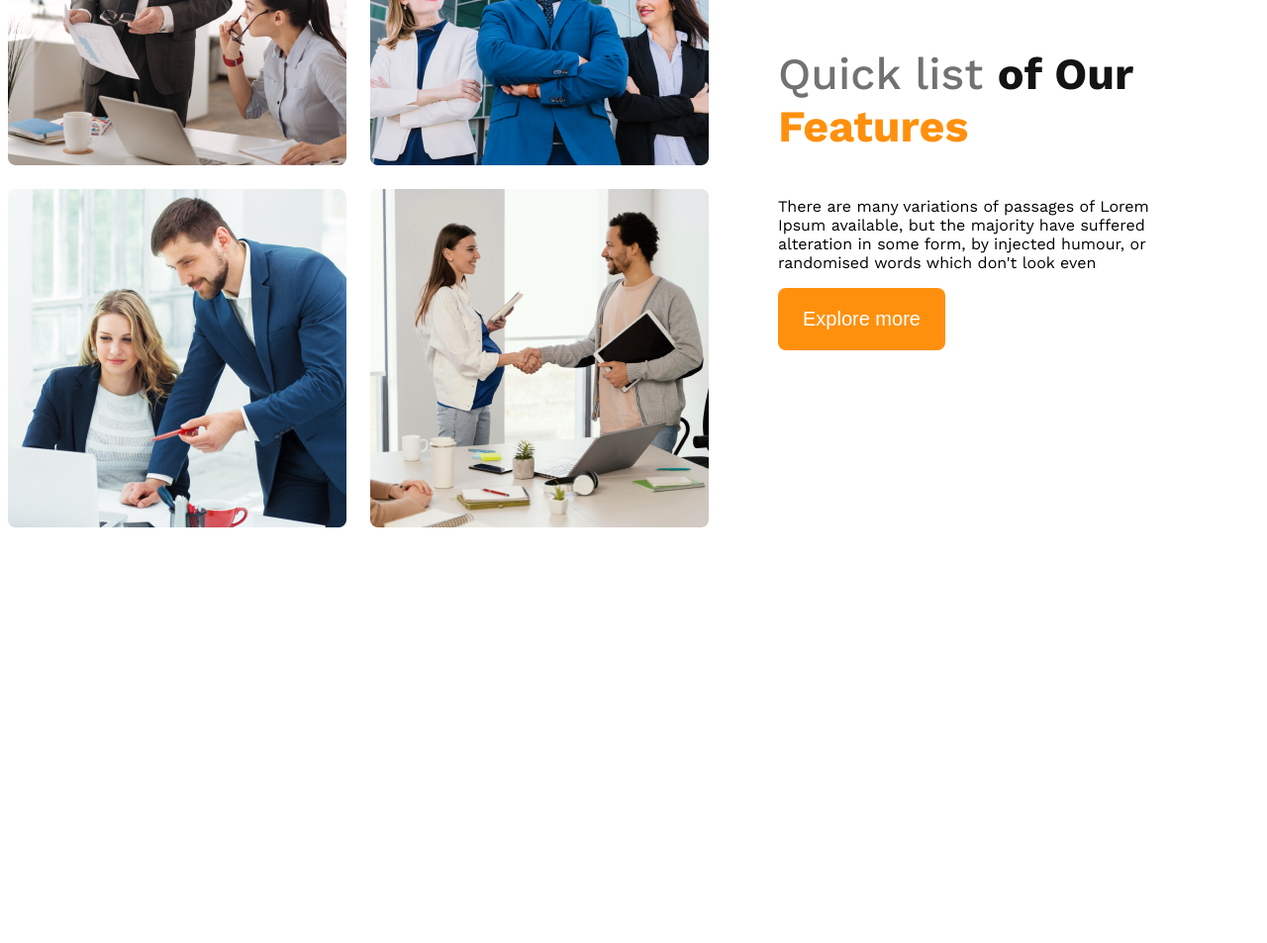
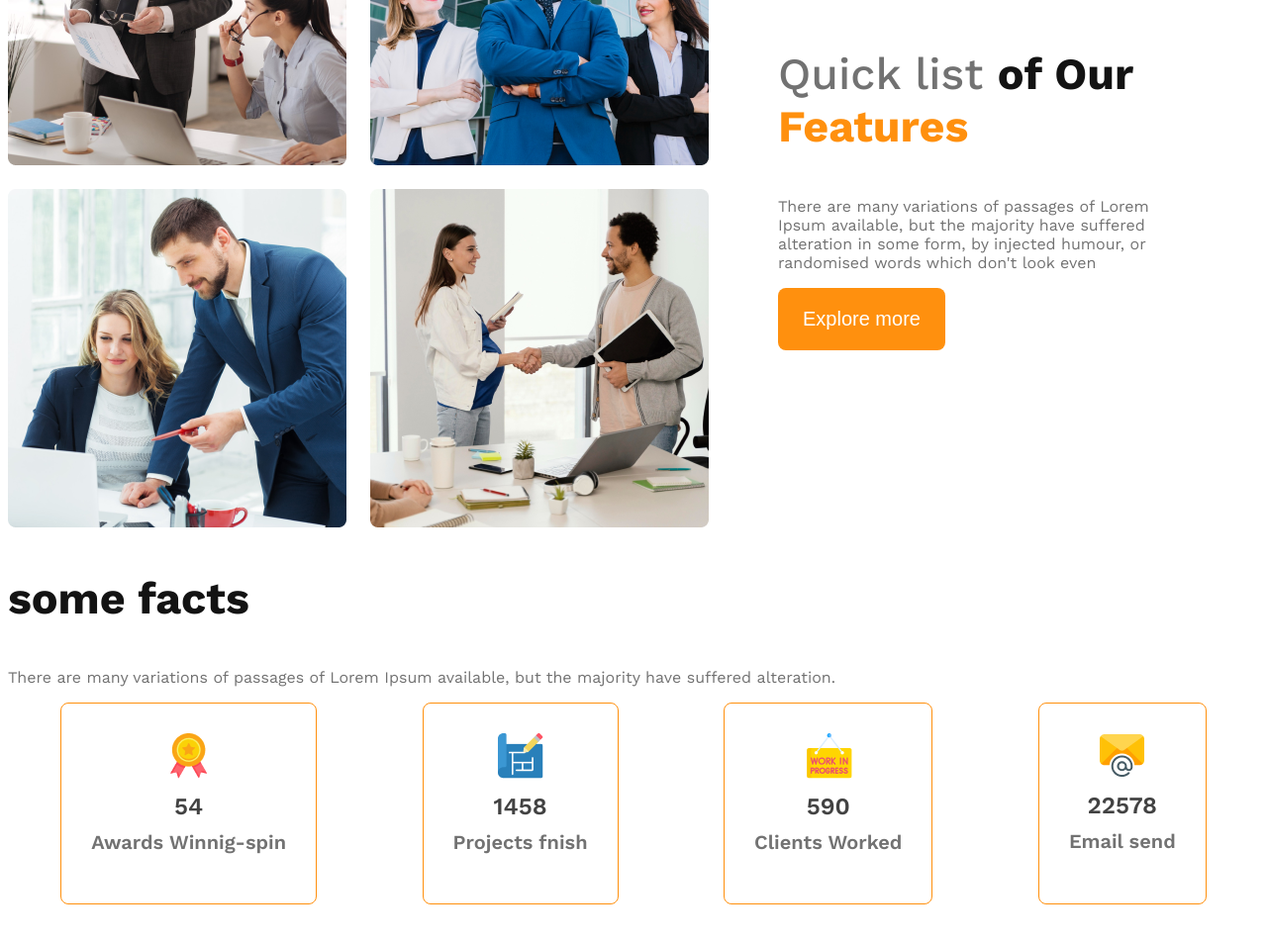
Before and after one commit to tanjil1590/g3-architects, a plain HTML site: page index.html in a window 1280 px wide. Shown: the part 1313-2266 px from the top of the page at 99% size. Before the commit the page ends 1916 px from the top, so only its background shows below. Drawn offline with nearby package versions, Linux system fonts and the light colour scheme.

Commit message:
add a card section

```diff
--- a/index.html
+++ b/index.html
@@ -22,7 +22,7 @@
         <div class="banner">
             <div class="banner-content">
                 <h3 class="banner-title">Brand New Group of Architects</h3>
-            <p class="banner-desciption">There are many variations of passages of Lorem Ipsum available, but the majority have suffered alteration in some form, by injected humour, or randomised words which don't look even</p>
+            <p class="text-light-gray">There are many variations of passages of Lorem Ipsum available, but the majority have suffered alteration in some form, by injected humour, or randomised words which don't look even</p>
             <button class="btn-primary">Explore More</button>
             </div>
             <img src="./images/banner.png" alt="">
@@ -48,11 +48,41 @@
                 <h3 class="teams-taitle">
                    <span class="quick"></span> Quick list <span class="quick-list">of Our</span> <span class="text-fatures">Features</span>
                 </h3>
-                <p class="teams description">There are many variations of passages of Lorem Ipsum available, but the majority have suffered alteration in some form, by injected humour, or randomised words which don't look even</p>
+                <p class="text-light-gray">There are many variations of passages of Lorem Ipsum available, but the majority have suffered alteration in some form, by injected humour, or randomised words which don't look even</p>
                 <button class="btn-primary btu">Explore more</button>
 
             </div>
 
+
+        </section>
+        <section class="facts">
+            <h3 class="nav-title" >
+                some facts
+            </h3>
+            <p class="text-light-gray">There are many variations of passages of Lorem Ipsum available, but the majority have suffered alteration.</p>
+            <div class="facts-card-container">
+                <!-- .card*4>img+h2.card-starts+p.card-title -->
+                <div class="card">
+                    <img src="./images/icons/ribon.png" alt="">
+                    <h2 class="card-starts">54 </h2>
+                    <p class="card-title">Awards Winnig-spin</p>
+                </div>
+                <div class="card">
+                    <img src="./images/icons/projects.png" alt="">
+                    <h2 class="card-starts">1458 </h2>
+                    <p class="card-title">Projects fnish </p>
+                </div>
+                <div class="card">
+                    <img src="./images/icons/customers.png" alt="">
+                    <h2 class="card-starts">590</h2>
+                    <p class="card-title">Clients Worked</p>
+                </div>
+                <div class="card">
+                    <img src="./images/icons/email.png" alt="">
+                    <h2 class="card-starts">22578</h2>
+                    <p class="card-title">Email send </p>
+                </div>
+            </div>
 
         </section>
 
--- a/style/g3-art.css
+++ b/style/g3-art.css
@@ -63,9 +63,10 @@ nav li a{
      font-weight: 700;
      color: #131313;
 }
-.banner-desciption{
+.text-light-gray{
     font-size: 1rem;
     font-weight: 400;
+    color: #727272 ;
 
 }
 .banner img{
@@ -107,6 +108,38 @@ nav li a{
     font-weight: 700;
 }
 
+
+/*facts section*/
+
+.facts-card-container .card{
+    border-radius: 8px;
+    border: 1px solid #ff900E;
+    text-align: center;
+    padding:30px;
+
+
+
+}
+.facts-card-container{
+    display: flex;
+    justify-content: space-around;
+}
+.facts-card-container .card-starts{
+    color: #424242;
+    font-weight: 600;
+    margin-top: 10px;
+    margin-bottom: 10px;
+
+}
+.facts-card-container .card-title{
+    color: #727272;
+    font-size: 1.25rem;
+    font-weight: 600;
+    margin-top: 5px;
+
+
+}
+
 /*Responsibe media header*/
 @media screen and (max-width:576px) {
     header{
```
